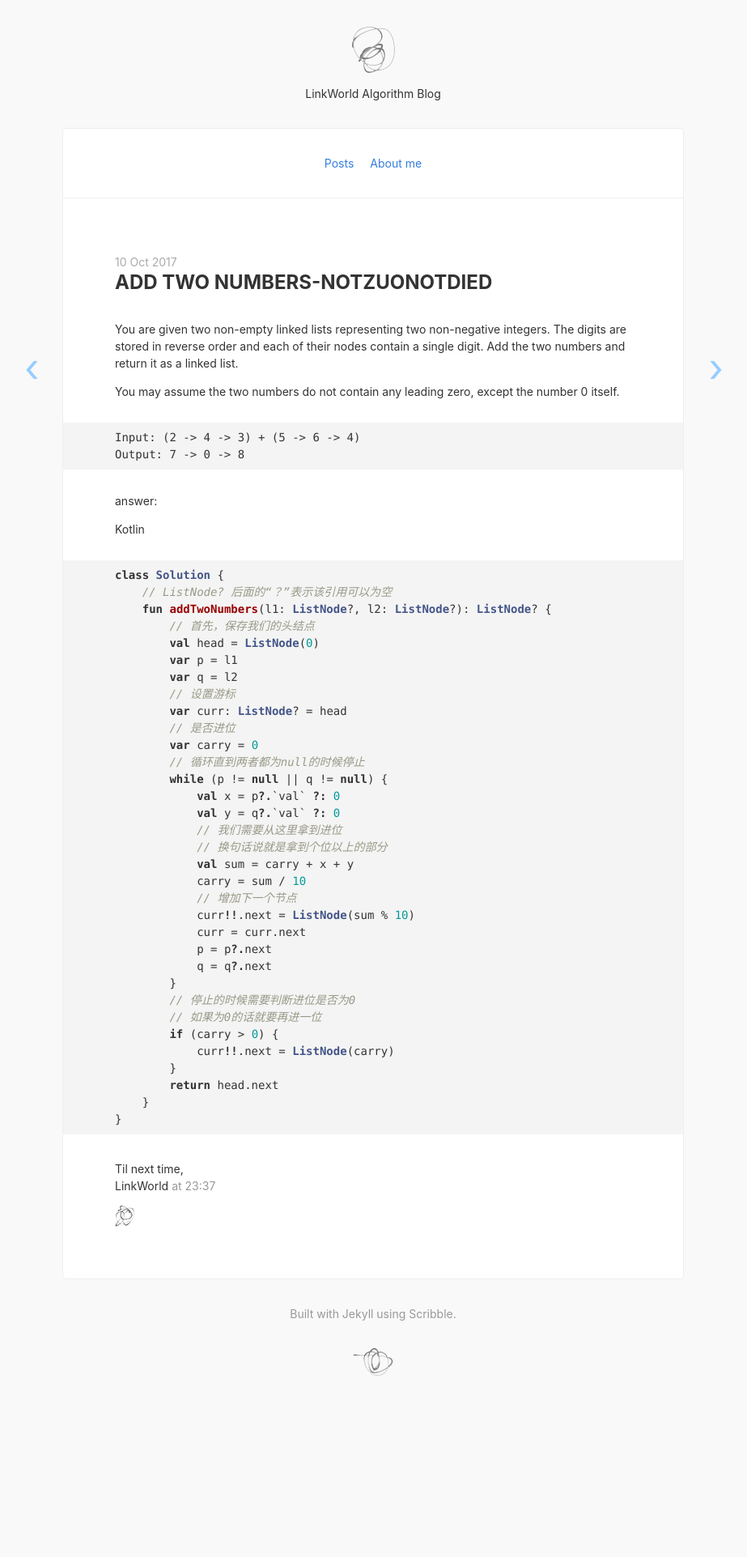
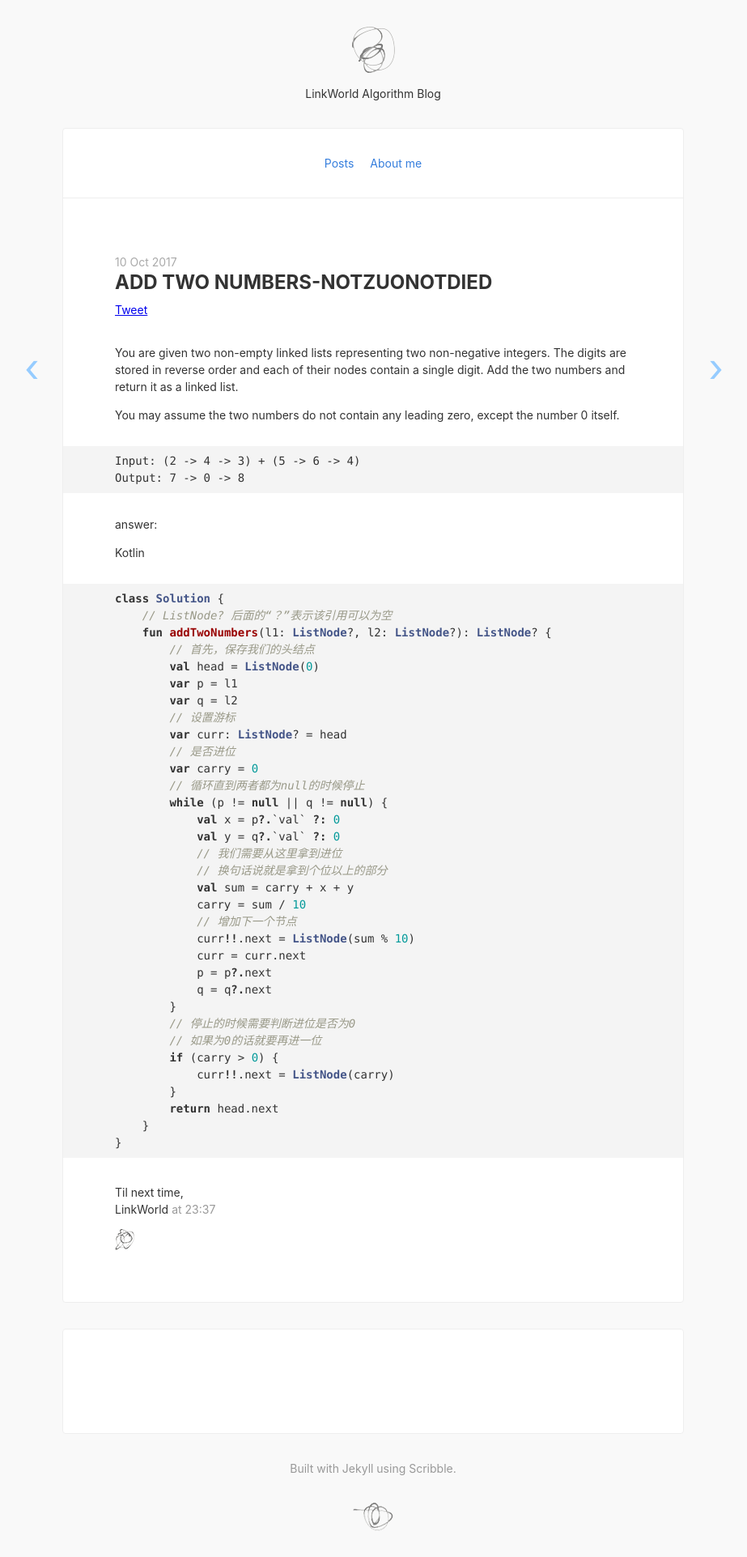
Before and after one commit to gdoulingwo/LinkWorld-Algorithm-Blog, a Jekyll site: the page built from _posts/2017-11-10-Add-Two -Numbers.md, in a window 1280 px wide. Shown: the whole page at 81% size, without its empty margins (179-1102 px from the left). Built offline with Jekyll 4.4.1, drawn with Linux system fonts in a browser that asks for light colours; nearby versions of some CDN libraries; comment, search, counter and statistics services are not loaded; before the commit the page ends 1732 px from its top, so only the background shows below that.

Commit message:
增加了评论功能

```diff
--- a/_config.yml
+++ b/_config.yml
@@ -6,8 +6,12 @@ url:              https://gdoulingwo.github.io/LinkWorld-Algorithm-Blog # Site u
 # url:              http://127.0.0.1:4000 # 测试用地址
 signoff:          "LinkWorld" # Your name
 facebook_appid:   # APP ID for like button, remove from /_includes/share.html if unwanted.
-google_analytics: # Set tracking, remove from /javascripts/basic.js if unwanted.
-share:            false # Turn on twitter and facebook share buttons
+google_analytics: UA-113885352-1
+share:            true # Turn on twitter and facebook share buttons
+
+# Comments
+disqus_shortname:   Notzuonotdied
+comments:           true
 
 links:
   - name:         Posts
--- a/_layouts/default.html
+++ b/_layouts/default.html
@@ -47,6 +47,13 @@
       </main>
       {% if is_post %}{% include pagination.html %}{% endif %}
     </div>
+    {% if is_post %}
+    {% if site.comments and site.disqus_shortname %}
+        <section id="disqus_thread" class="mw7 bg-white mt4 mb3 center br2-ns bt bb ba-ns b--light-gray relative pa4 pa5-ns overflow-hidden animated fadeInUp"></section>
+        <!-- /#disqus_thread -->
+    {% endif %}
+    {% include disqus_comments.html %}
+    {% endif %}
     <footer class="mw7 center tc pt3 pb4 silver">
       Built with Jekyll using <a href="http://github.com/muan/scribble" class="link silver hover-blue pv1">Scribble</a>.
       <img src="{{ site.url }}/images/scribble2.png" alt="scribble" class="mt4 db center" />
--- a/stylesheets/style.css
+++ b/stylesheets/style.css
@@ -32,3 +32,27 @@
   padding-left: 3.8rem;
 }
 /* end Markdown styles */
+.animated {
+  -webkit-animation-duration: 1s;
+  animation-duration: 1s;
+  -webkit-animation-fill-mode: both;
+  animation-fill-mode: both;
+}
+@keyframes fadeInUp {
+  from {
+    opacity: 0;
+    -webkit-transform: translate3d(0, 100%, 0);
+    transform: translate3d(0, 100%, 0);
+  }
+
+  to {
+    opacity: 1;
+    -webkit-transform: none;
+    transform: none;
+  }
+}
+
+.fadeInUp {
+  -webkit-animation-name: fadeInUp;
+  animation-name: fadeInUp;
+}
```
Also changed, not shown: _includes/disqus_comments.html (added, +17 -0 lines), _posts/2018-02-13-剑指Offer5-双栈实现队列.md (+6 -6 lines).
